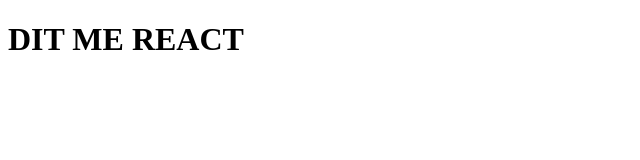
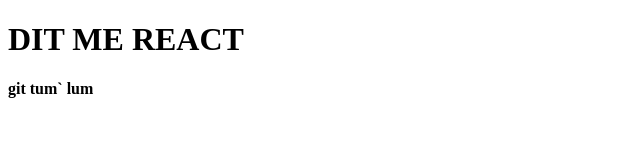
Before and after one commit to Serth-DT/KHOADAYGIT20P, a plain HTML site: page Index.html in a window 1280 px wide. Shown: the whole page, without its empty margins (0-640 px from the left). Drawn offline with Linux system fonts and the light colour scheme.

Commit message:
them the h4

```diff
--- a/Index.html
+++ b/Index.html
@@ -7,5 +7,6 @@
 </head>
 <body>
     <h1>DIT ME REACT</h1>
+    <h4>git tum` lum</h4>
 </body>
 </html>
```
